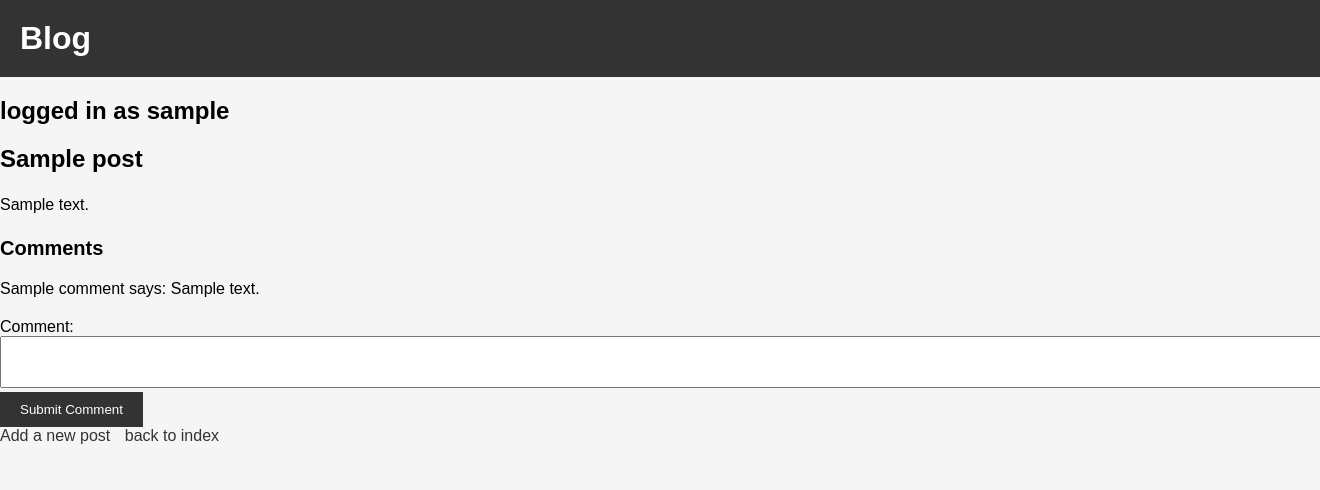
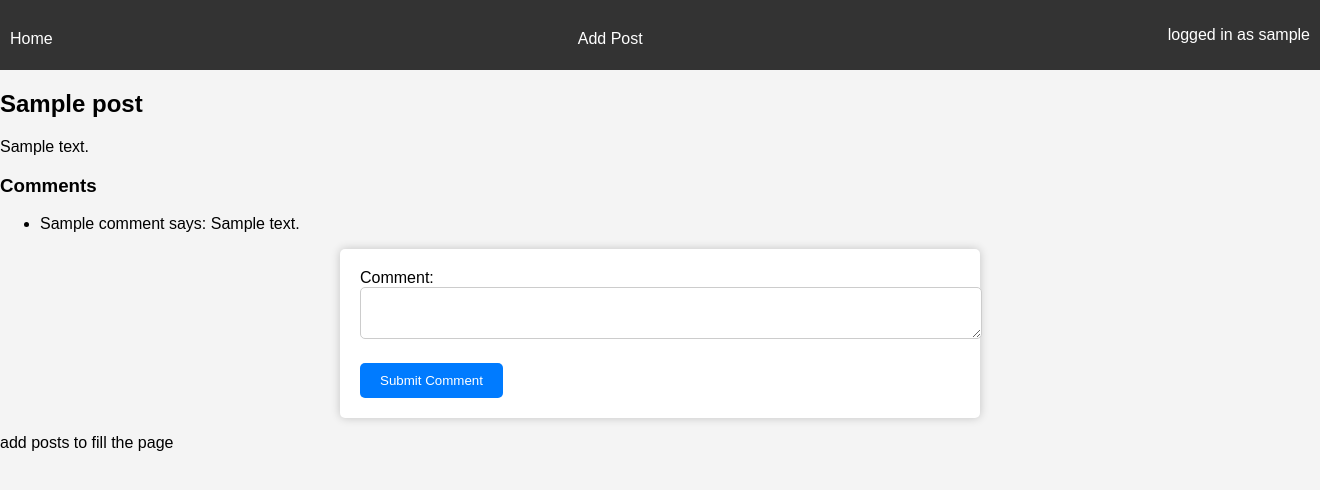
Before and after one commit to moderncraft1234/dbwebapp-school, a PHP site: page /blog.php in a window 1320 px wide; the page is wider, and only the part inside the window is pictured. Shown: the top 490 px of that part. Run offline with PHP 8.4, Linux system fonts and the light colour scheme; the visitor is signed in with stand-in values (Sample User, id 1); tables that the repository leaves empty or names only in its code hold one stand-in row (values such as "Sample post").

Commit message:
updated blog and index

```diff
--- a/blog.php
+++ b/blog.php
@@ -19,86 +19,112 @@ function fetchComments($post_id) {
     return mysqli_query($conn, $query);
 }
 ?>
-
 <!DOCTYPE html>
 <html lang="en">
 <head>
-<style>
+    <meta charset="UTF-8">
+    <title>Add Blog Post</title>
+    <style>
         body {
             font-family: Arial, sans-serif;
-            background-color: #f5f5f5;
+            background-color: #f4f4f4;
             margin: 0;
             padding: 0;
         }
 
-        h1 {
+        .toolbar {
             background-color: #333;
             color: #fff;
-            padding: 20px;
-            margin: 0;
+            padding: 10px;
+            display: flex;
+            justify-content: space-between;
         }
 
-        p {
-            margin: 20px 0;
+        .toolbar a {
+            color: #fff;
+            text-decoration: none;
+            margin-right: 20px;
+            transition: color 0.3s;
         }
 
-        h2 {
-            font-size: 24px;
-            margin-top: 20px;
+        .toolbar a:hover {
+            color: #007bff;
         }
 
-        p {
-            font-size: 16px;
-            line-height: 1.5;
-        }
-
-        h3 {
-            font-size: 20px;
-        }
-
-        ul {
-            list-style: none;
-            margin: 0;
-            padding: 0;
-        }
-
-        li {
-            margin-bottom: 10px;
+        h1 {
+            text-align: center;
+            color: #333;
+            margin-top: 20px;
+            animation: fadeIn 1s ease-in-out;
         }
 
         form {
-            margin-top: 20px;
+            max-width: 600px;
+            margin: 0 auto;
+            padding: 20px;
+            background-color: #fff;
+            box-shadow: 0 0 10px rgba(0, 0, 0, 0.2);
+            border-radius: 5px;
+            animation: slideIn 1s ease-in-out;
         }
 
+        input[type="text"],
         textarea {
             width: 100%;
             padding: 10px;
+            margin-bottom: 20px;
+            border: 1px solid #ccc;
+            border-radius: 5px;
         }
 
         input[type="submit"] {
-            background-color: #333;
+            background-color: #007bff;
             color: #fff;
+            border: none;
             padding: 10px 20px;
-            border: none;
             cursor: pointer;
+            border-radius: 5px;
+            transition: background-color 0.3s;
+        }
+
+        input[type="submit"]:hover {
+            background-color: #0056b3;
         }
 
         a {
+            display: block;
+            text-align: center;
+            margin-top: 20px;
+            color: #007bff;
             text-decoration: none;
-            color: #333;
-            margin-right: 10px;
         }
 
-        a:hover {
-            text-decoration: underline;
+        @keyframes fadeIn {
+            0% {
+                opacity: 0;
+            }
+            100% {
+                opacity: 1;
+            }
+        }
+
+        @keyframes slideIn {
+            0% {
+                transform: translateY(-10%);
+            }
+            100% {
+                transform: translateY(0);
+            }
         }
     </style>
-    <meta charset="UTF-8">
-    <title>Blog</title>
 </head>
 <body>
-    <h1>Blog</h1>
-            <h2>logged in as <?php echo $_SESSION['username']; ?> </h2>
+    <div class="toolbar">
+        <a href="index.php">Home</a>
+        <a href="add_post.php">Add Post</a>
+            <p>logged in as <?php echo $_SESSION['username']; ?> </p>
+    </div>
+
     <?php
     // Inside your while loop where you display blog posts
     while ($row = mysqli_fetch_assoc($result)) {
@@ -123,8 +149,7 @@ function fetchComments($post_id) {
     }
 
     ?>
+<p>add posts to fill the page</p>
 
-    <a href="add_post.php">Add a new post</a>
-    <a href="index.php">back to index</a>
 </body>
 </html>
--- a/index.php
+++ b/index.php
@@ -59,7 +59,9 @@
         <a href="login.php">Login</a>
         <a href="register.php">Register</a>
         <a href="logout.php">Logout</a>
-        <a href="dashboard.php">My Account</a> <!-- Fixed the closing tag -->
+        <a href="dashboard.php">My Account</a>
+        <a href="blog.php">Blog</a>
+
     </div>
 
     <div class="svg-container">
```
Also changed, not shown: add_post.php (+74 -0 lines), README.md.
